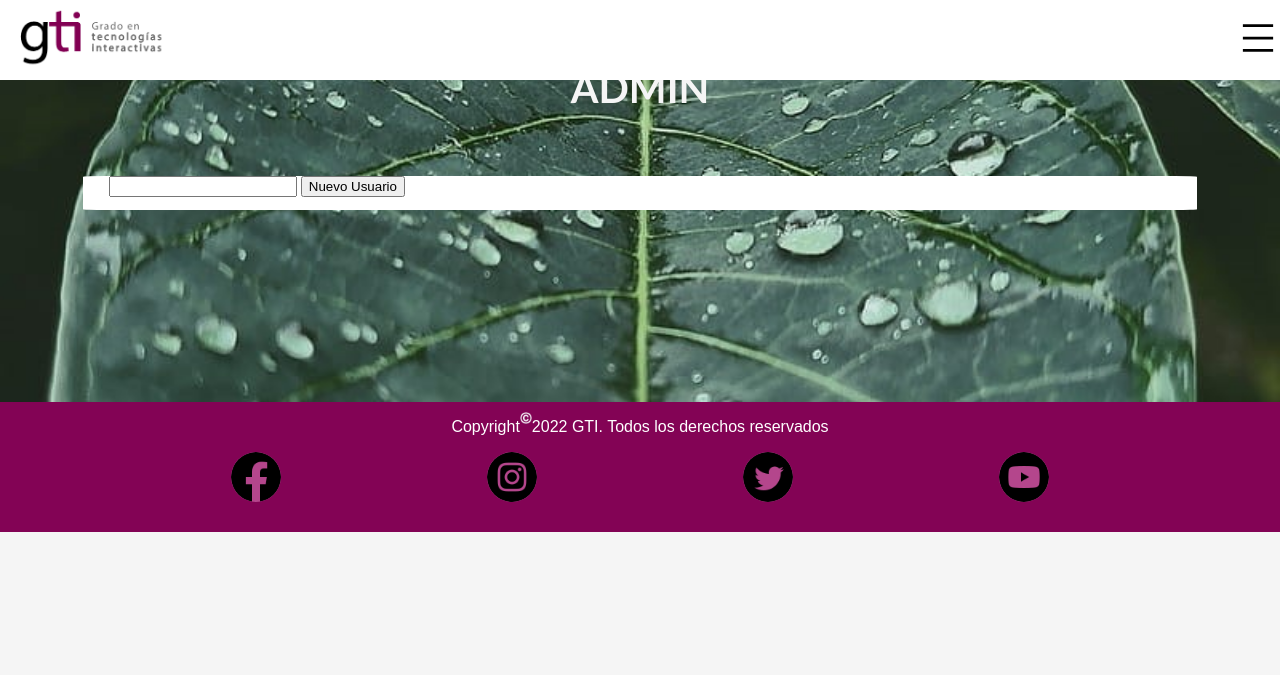
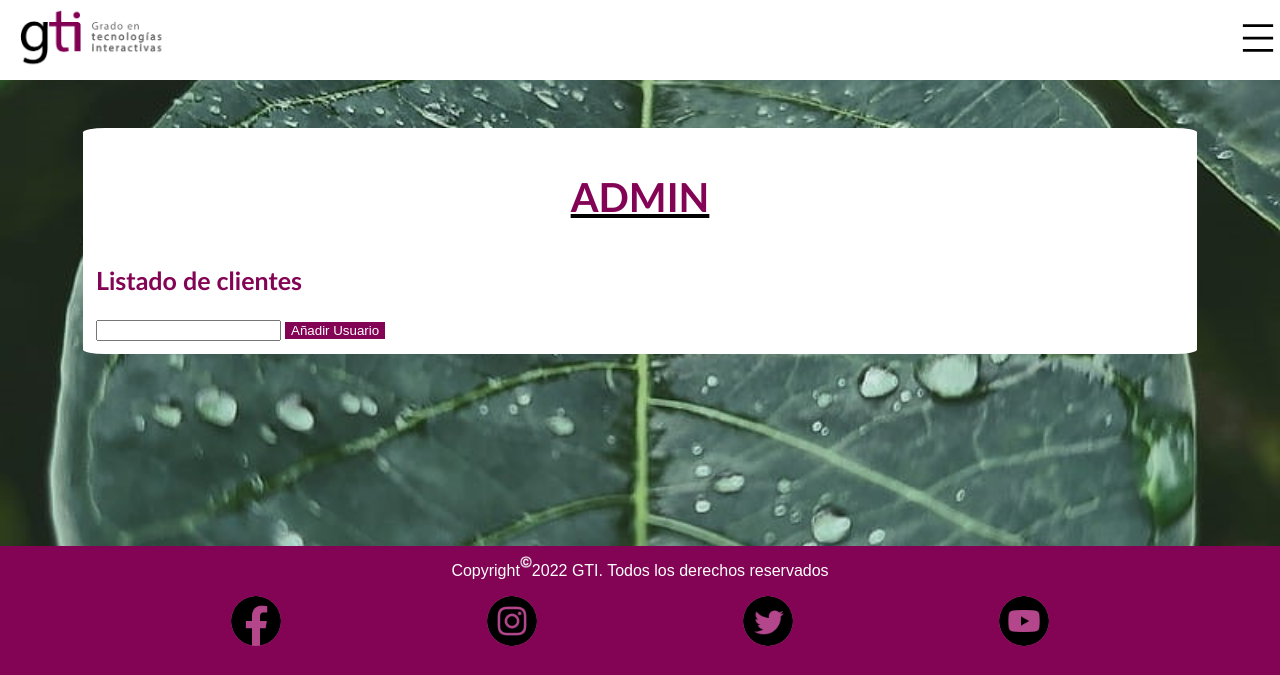
Before and after one commit to Foxpeet/ProyectoWebBueno, a PHP site: page /app/vendedores.html in a window 1280 px wide. Shown: the top 675 px of the page. Run offline with PHP 8.4, Linux system fonts and the light colour scheme.

Commit message:
Admin Page Prueba

```diff
--- a/src/app/vendedores.html
+++ b/src/app/vendedores.html
@@ -8,34 +8,7 @@
     <title>GTI || Vista de Administrador</title>
     <link href="../css/estilo-comun.css" rel="stylesheet" type="text/css">
     <link href="../css/estilo-adminPage.css" rel="stylesheet" type="text/css">
-    <style>
-        #form-vendedor {
-            position: absolute;
-            top: 50%;
-            left: 50%;
-            transform: translate(-166px, -86px);
-            box-shadow: 0px 3px 6px rgba(0, 0, 0, .5);
-            padding: 1em;
-            display: none;
-            background-color: white;
-        }
 
-        form {
-            display: flex;
-            width: 300px;
-            flex-wrap: wrap;
-            gap: 10px;
-            justify-content: space-evenly;
-        }
-
-        label {
-            width: 100px;
-        }
-
-        input {
-            width: 180px;
-        }
-    </style>
 </head>
 
 <body>
@@ -60,12 +33,13 @@
         </div>
     </header>
     <div class="vistaAdmin" id="vistaAdmin">
-        <h1 id="administrador">ADMIN</h1>
         <div class="cuadro">
             <!-- imagen del fondo de vistaAdmin-->
+            <h1 id="administrador">ADMIN</h1>
+            <div><h3>Listado de clientes</h3></div>
             <div>
                 <input type="text" id="buscar">
-                <button onclick="openForm()">Nuevo Usuario</button>
+                <button id="usuario_nuevo" onclick="openForm()">Añadir Usuario</button>
             </div>
 
             <div id="listado-vendedores"></div>
--- a/src/css/estilo-adminPage.css
+++ b/src/css/estilo-adminPage.css
@@ -9,14 +9,18 @@ ul{
 }
 
 #administrador{
-    margin-top: 5%;
-    margin-bottom: 5%;
-    color:whitesmoke;
+    margin-top: 3%;
+    margin-bottom: 3%;
+    color:rgb(130, 0, 83, 0.99);
+    text-align: center;
+    text-decoration: underline;
+    text-decoration-color: black;
 }
 .cuadro{
     max-width: 85%;
     margin-bottom: 15%;
-    padding-bottom: 1%;
+    padding: 1%;
+    margin-top: 8rem;
 }
 table {
     border-collapse: collapse;
@@ -34,3 +38,42 @@ th, td {
     height: 20%;
     margin: 10%;
 }
+#form-vendedor {
+    position: absolute;
+    top: 50%;
+    left: 50%;
+    transform: translate(-166px, -86px);
+    box-shadow: 0px 3px 6px rgba(0, 0, 0, .5);
+    padding: 1em;
+    display: none;
+    background-color: white;
+
+}
+
+form {
+    display: flex;
+    width: 300px;
+    flex-wrap: wrap;
+    gap: 10px;
+    justify-content: space-evenly;
+    }
+
+label {
+    width: 100px;
+}
+#buscar{
+    height: 4%;
+    width: fit-content;
+}
+#usuario_nuevo{
+    background-color:rgb(130, 0, 83, 0.99);
+    color: white;
+    border: 8px;
+    border-color: black;
+    height: 4%;
+    flex: content;
+}
+h3{
+    margin-top: 1%;
+    color:rgb(130, 0, 83, 0.99);
+}
```
